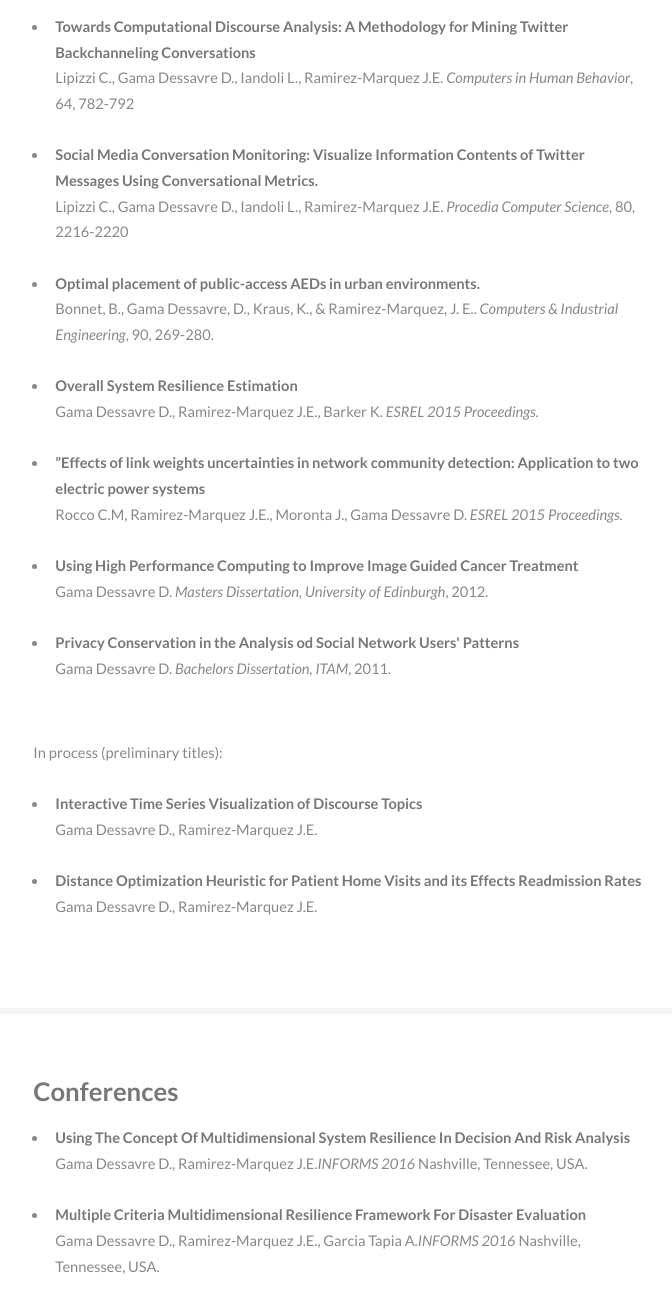
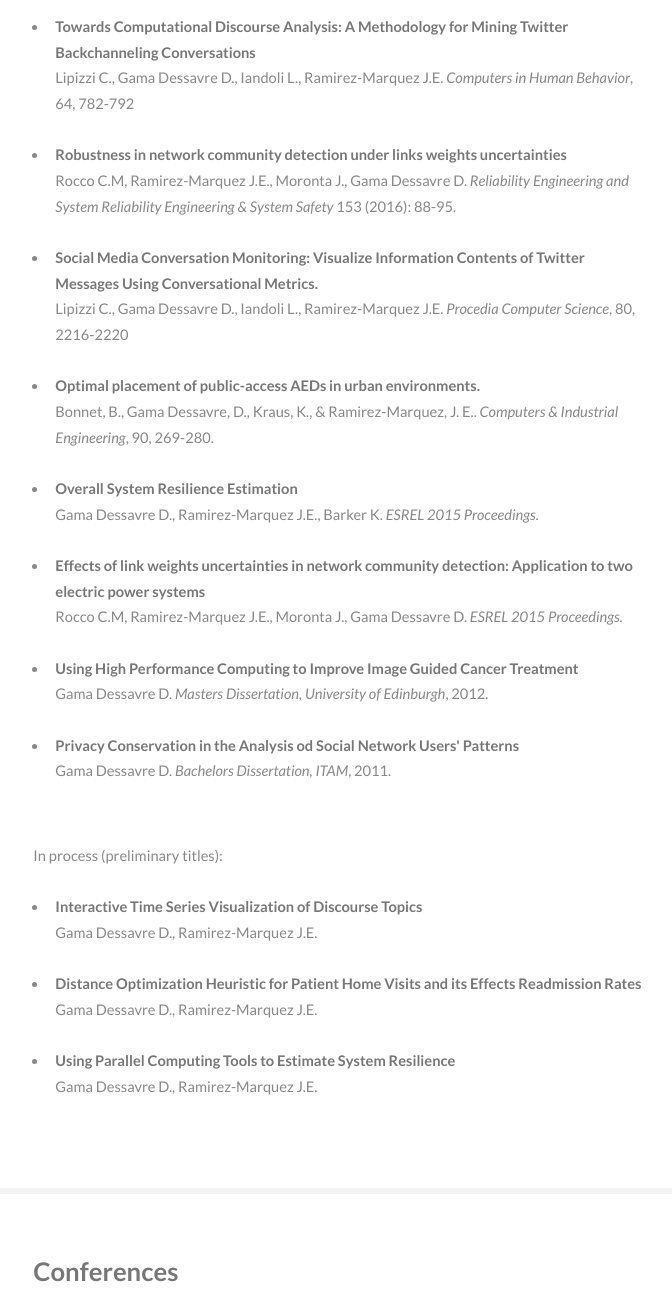
Before and after one commit to dantegd/rogerstrummer.github.io, a plain HTML site: page index.html in a window 1280 px wide. Shown: the part 1452-2749 px from the top of the page, without its empty margins (152-824 px from the left). Drawn offline with Linux system fonts and the light colour scheme.

Commit message:
Added Rocco published paper in RESS

```diff
--- a/index.html
+++ b/index.html
@@ -134,6 +134,9 @@
                                         <li><b>Towards Computational Discourse Analysis: A Methodology for Mining Twitter Backchanneling Conversations</b><br>
                                          Lipizzi C., Gama Dessavre D., Iandoli L., Ramirez-Marquez J.E. <i>Computers in Human Behavior</i>, 64, 782-792</li><br>
 
+                                         <li><b>Robustness in network community detection under links weights uncertainties</b><br>
+                                        Rocco C.M, Ramirez-Marquez J.E., Moronta J., Gama Dessavre D. <i>Reliability Engineering and System Reliability Engineering & System Safety</i> 153 (2016): 88-95.</li><br>
+
                                          <li><b>Social Media Conversation Monitoring: Visualize Information Contents of Twitter Messages Using Conversational Metrics.</b><br>
                                          Lipizzi C., Gama Dessavre D., Iandoli L., Ramirez-Marquez J.E. <i>Procedia Computer Science</i>, 80, 2216-2220</li><br>
 
@@ -143,7 +146,7 @@
                                          <li><b>Overall System Resilience Estimation</b><br>
                                         Gama Dessavre D., Ramirez-Marquez J.E., Barker K. <i>ESREL 2015 Proceedings.</i></li><br>
 
-                                        <li><b>”Effects of link weights uncertainties in network community detection: Application to two electric power systems</b><br>
+                                        <li><b>Effects of link weights uncertainties in network community detection: Application to two electric power systems</b><br>
                                         Rocco C.M, Ramirez-Marquez J.E., Moronta J., Gama Dessavre D.  <i>ESREL 2015 Proceedings.</i></li><br>
 
                                         <li><b>Using High Performance Computing to Improve Image Guided Cancer Treatment</b><br>
@@ -163,6 +166,9 @@
                                         Gama Dessavre D., Ramirez-Marquez J.E. </li><br> -->
 
                                         <li><b> Distance Optimization Heuristic for Patient Home Visits and its Effects Readmission Rates</b><br>
+                                        Gama Dessavre D., Ramirez-Marquez J.E. </li><br>
+
+                                        <li><b> Using Parallel Computing Tools to Estimate System Resilience</b><br>
                                         Gama Dessavre D., Ramirez-Marquez J.E. </li><br>
 
                                     </ul>
```
